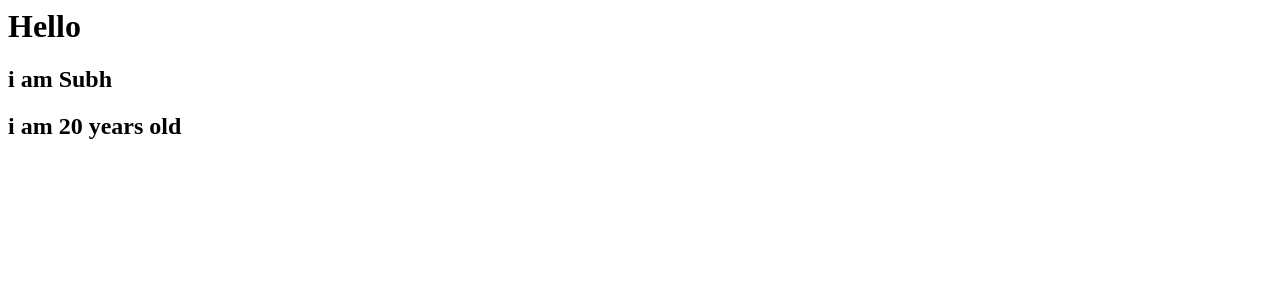
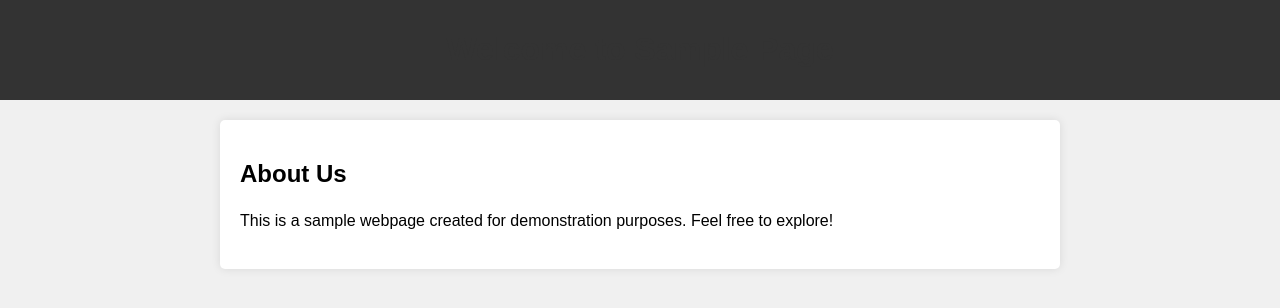
Before and after one commit to subhprakash/xyz, a plain HTML site: page index.html in a window 1280 px wide. Drawn offline with Linux system fonts and the light colour scheme.

Commit message:
Update index.html

```diff
--- a/index.html
+++ b/index.html
@@ -1,3 +1,46 @@
-<h1>Hello</h1>
-<h2>i am Subh</h2>
-<h2>i am 20 years old</h2>
+<!DOCTYPE html>
+<html lang="en">
+<head>
+    <meta charset="UTF-8">
+    <meta name="viewport" content="width=device-width, initial-scale=1.0">
+    <title>Sample Page</title>
+    <style>
+        /* Add your CSS styles here */
+        body {
+            font-family: Arial, sans-serif;
+            margin: 0;
+            padding: 0;
+            background-color: #f0f0f0;
+        }
+        header {
+            background-color: #333;
+            color: #fff;
+            padding: 10px;
+            text-align: center;
+        }
+        .container {
+            max-width: 800px;
+            margin: 20px auto;
+            padding: 20px;
+            background-color: #fff;
+            border-radius: 5px;
+            box-shadow: 0 0 10px rgba(0, 0, 0, 0.1);
+        }
+        h1 {
+            color: #333;
+        }
+        p {
+            line-height: 1.6;
+        }
+    </style>
+</head>
+<body>
+    <header>
+        <h1>Welcome to Sample Page</h1>
+    </header>
+    <div class="container">
+        <h2>About Us</h2>
+        <p>This is a sample webpage created for demonstration purposes. Feel free to explore!</p>
+    </div>
+</body>
+</html>
```
